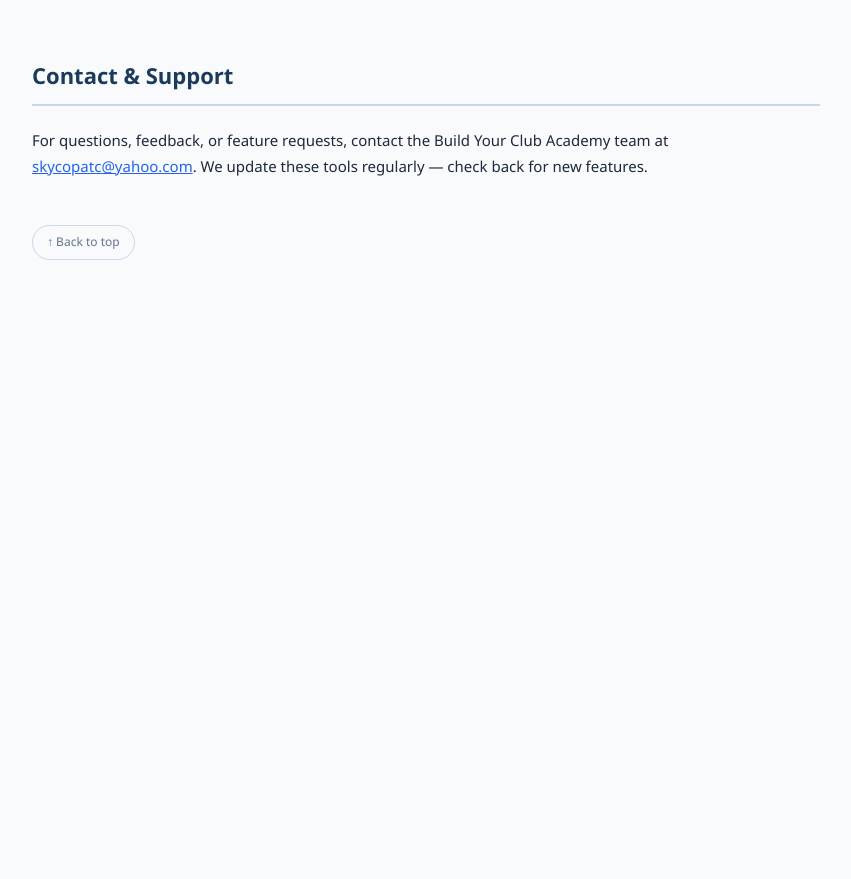
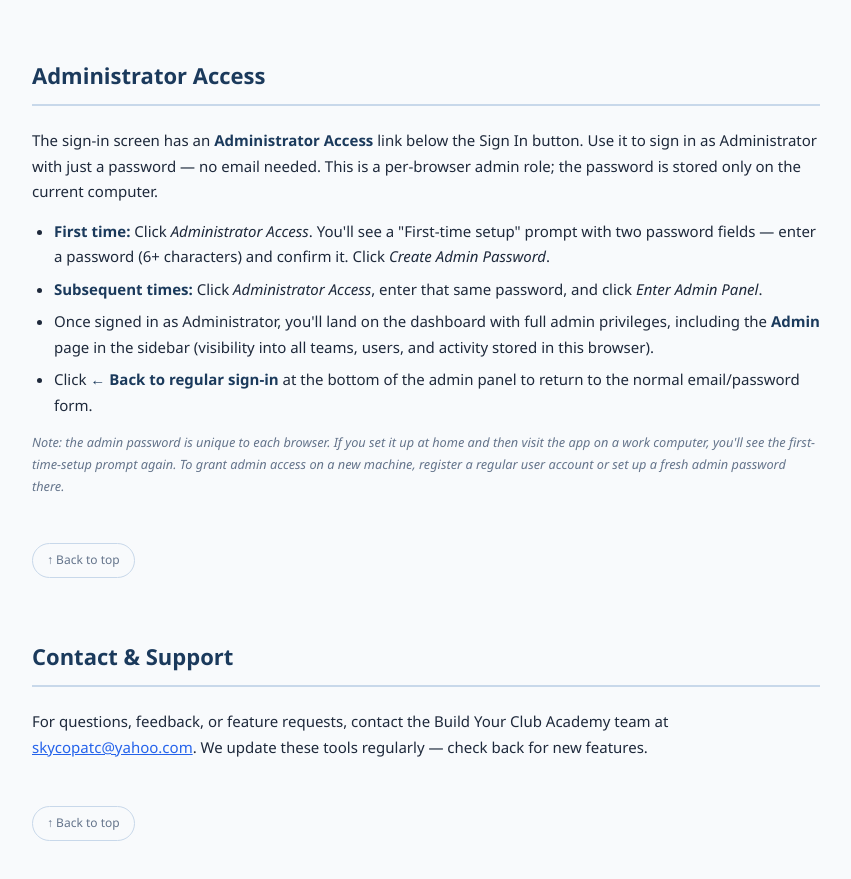
Before and after one commit to SkyCopATC/nonprofit-compliance-tracker, a plain HTML site: page Guide.html in a window 1280 px wide. Shown: the part 3320-4199 px from the top of the page, without its empty margins (289-1140 px from the left). Before the commit the page ends 3688 px from the top, so only its background shows below. Drawn offline with Linux system fonts and the light colour scheme.

Commit message:
Updated Guide

```diff
--- a/Guide.html
+++ b/Guide.html
@@ -187,7 +187,20 @@
     <a class="back-top" href="#top">↑ Back to top</a>
   </div>
 
-  <div class="section" id="contact">
+    <div class="section" id="admin-access">
+    <h2>Administrator Access</h2>
+    <p>The sign-in screen has an <strong>Administrator Access</strong> link below the Sign In button. Use it to sign in as Administrator with just a password — no email needed. This is a per-browser admin role; the password is stored only on the current computer.</p>
+    <ul>
+      <li><strong>First time:</strong> Click <em>Administrator Access</em>. You'll see a "First-time setup" prompt with two password fields — enter a password (6+ characters) and confirm it. Click <em>Create Admin Password</em>.</li>
+      <li><strong>Subsequent times:</strong> Click <em>Administrator Access</em>, enter that same password, and click <em>Enter Admin Panel</em>.</li>
+      <li>Once signed in as Administrator, you'll land on the dashboard with full admin privileges, including the <strong>Admin</strong> page in the sidebar (visibility into all teams, users, and activity stored in this browser).</li>
+      <li>Click <strong>← Back to regular sign-in</strong> at the bottom of the admin panel to return to the normal email/password form.</li>
+    </ul>
+    <p style="font-size:.85em;color:#64748b"><em>Note: the admin password is unique to each browser. If you set it up at home and then visit the app on a work computer, you'll see the first-time-setup prompt again. To grant admin access on a new machine, register a regular user account or set up a fresh admin password there.</em></p>
+    <a class="back-top" href="#top">↑ Back to top</a>
+  </div>
+
+<div class="section" id="contact">
     <h2>Contact &amp; Support</h2>
     <p>For questions, feedback, or feature requests, contact the Build Your Club Academy team at <a href="mailto:skycopatc@yahoo.com">skycopatc@yahoo.com</a>. We update these tools regularly — check back for new features.</p>
     <a class="back-top" href="#top">↑ Back to top</a>
```
